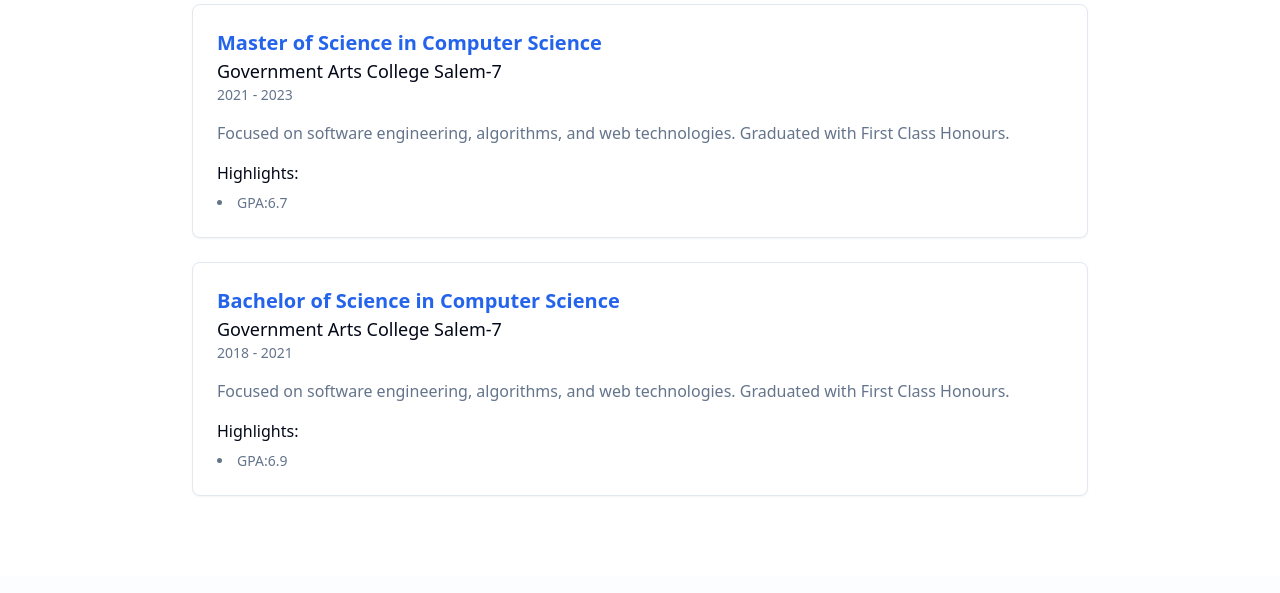
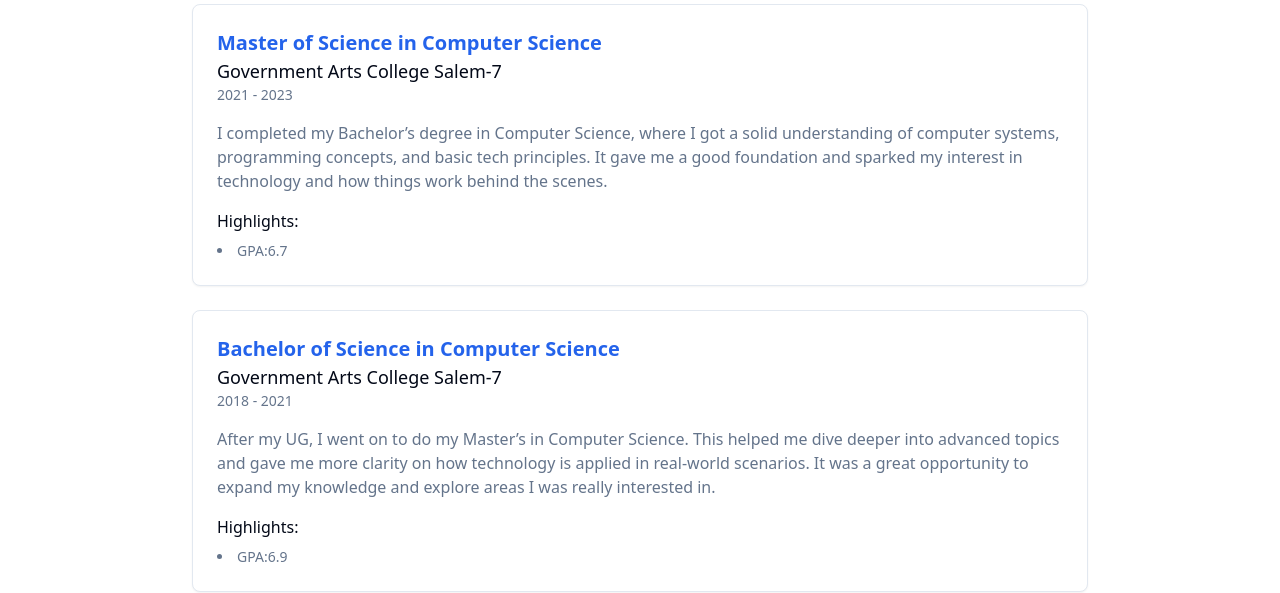
Before and after one commit to ArasuRDS01/polished-digital, a React (Vite) app: page / in a window 1280 px wide. Shown: the part 2500-3093 px from the top of the page. Built offline with nearby package versions, Linux system fonts and the light colour scheme.

Commit message:
Update Experience.tsx

```diff
--- a/src/components/Experience.tsx
+++ b/src/components/Experience.tsx
@@ -21,7 +21,7 @@ const Experience = () => {
       degree: 'Master of Science in Computer Science',
       institution: 'Government Arts College Salem-7',
       period: '2021 - 2023',
-      description: 'Focused on software engineering, algorithms, and web technologies. Graduated with First Class Honours.',
+      description: 'I completed my Bachelor’s degree in Computer Science, where I got a solid understanding of computer systems, programming concepts, and basic tech principles. It gave me a good foundation and sparked my interest in technology and how things work behind the scenes.',
       highlights: [
         'GPA:6.7 ',
 
@@ -31,7 +31,7 @@ const Experience = () => {
       degree: 'Bachelor of Science in Computer Science',
       institution: 'Government Arts College Salem-7',
       period: '2018 - 2021',
-      description: 'Focused on software engineering, algorithms, and web technologies. Graduated with First Class Honours.',
+      description: 'After my UG, I went on to do my Master’s in Computer Science. This helped me dive deeper into advanced topics and gave me more clarity on how technology is applied in real-world scenarios. It was a great opportunity to expand my knowledge and explore areas I was really interested in.',
       highlights: [
         'GPA:6.9 ',
 
```
